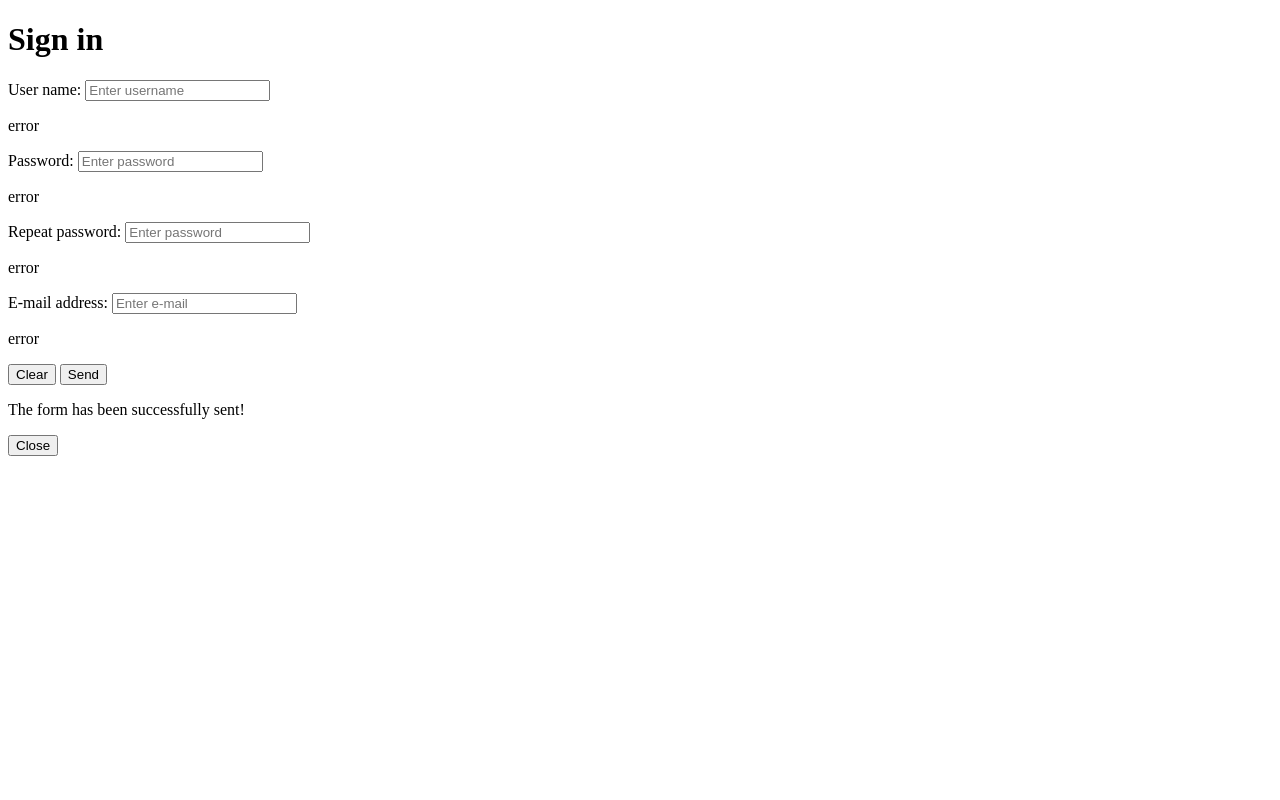
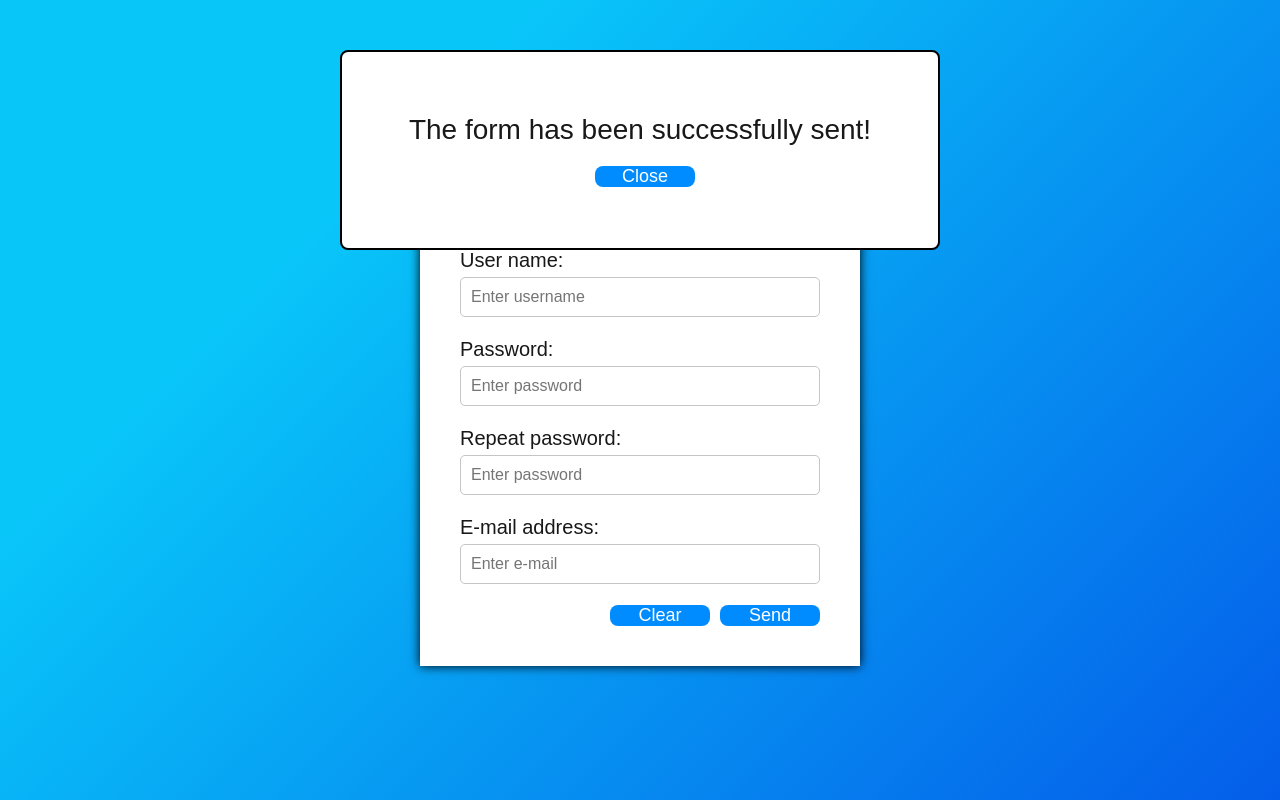
Before and after one commit to Kasperone/validation_form, a plain HTML site: page index.html in a window 1280 px wide. Drawn offline with Linux system fonts and the light colour scheme.

Commit message:
added_css_styles

```diff
--- a/index.html
+++ b/index.html
@@ -12,7 +12,7 @@
 <body>
     <div class="wrapper">
         <form>
-            <h1>Sign in</h1>
+            <h1>Sign in!</h1>
             <div class="form-box">
                 <label for="username">User name:</label>
                 <input type="text" id="username" placeholder="Enter username">
@@ -33,7 +33,6 @@
                 <input type="email" id="email" placeholder="Enter e-mail">
                 <p class="error-text">error</p>
             </div>
-
             <div class="control-buttons">
                 <button class="clear">Clear</button>
                 <button class="send">Send</button>
--- a/style.css
+++ b/style.css
@@ -0,0 +1,121 @@
+* {
+	box-sizing: border-box;
+	margin: 0;
+	padding: 0;
+}
+
+body {
+	display: flex;
+	justify-content: center;
+	align-items: center;
+	height: 100vh;
+	font-family: "Montserrat", sans-serif;
+	color: rgb(24, 24, 24);
+	background-image: linear-gradient(315deg, #045de9 0%, #09c6f9 74%);
+	font-size: 20px;
+}
+
+.wrapper {
+	width: 440px;
+	background-color: #fff;
+	box-shadow: 0 0 10px #000;
+}
+
+form {
+	padding: 40px;
+	font-size: 20px;
+}
+
+h1 {
+	margin-bottom: 30px;
+	text-align: center;
+}
+
+.form-box {
+	mask-border: 15px;
+}
+
+.form-box label {
+	display: inline-block;
+	margin-bottom: 5px;
+}
+
+.form-box input {
+	width: 100%;
+	padding: 10px;
+	font-size: 16px;
+	border: 1px solid rgb(197, 197, 197);
+	border-radius: 5px;
+}
+
+.form-box.error input {
+	border: 1px solid rgb(0, 1937, 250);
+	background-color: rgba(0, 137, 250, 0.1);
+}
+
+.form-box .error-text {
+	margin: 5px 0 0 10px;
+	font-size: 14px;
+	color: rgb(0, 137, 250);
+	visibility: hidden;
+}
+
+.form-box.error .error-text {
+	visibility: visible;
+}
+
+.control-buttons {
+	display: flex;
+	justify-content: flex-end;
+}
+
+.send,
+.clear,
+.close {
+	display: block;
+	padding: 10 0;
+	margin-left: 10px;
+	width: 100px;
+	font-size: 18px;
+	background-color: rgb(0, 140, 255);
+	color: #fff;
+	border: none;
+	border-radius: 8px;
+	cursor: pointer;
+    transition: background-color: rgb(0, 107, 194);
+}
+
+.send:hover,
+.clear:hover,
+.close:hover {
+	background-color: rgb(0, 107, 194);
+}
+
+.popup {
+    display: flex;
+    justify-content: center;
+    align-items: center;
+    flex-direction: column;
+    position: absolute;
+    top: 150px;
+    left: 50%;
+    transform: translate(-50%, -50%);
+    width: 600px;
+    height: 200px;
+    background-color: #fff;
+    border-radius: 8px;
+    border: 2px solid #000;
+    transition: top .5s;
+}
+
+.popup p {
+    font-size: 28px;
+}
+
+.popup .close {
+    margin-top: 20px;
+}
+
+.show-popup {
+    top: 150px;
+}
```
